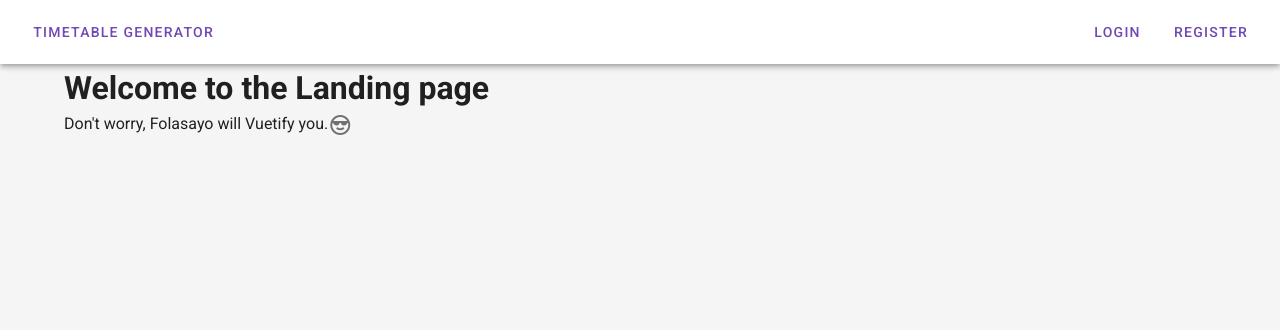
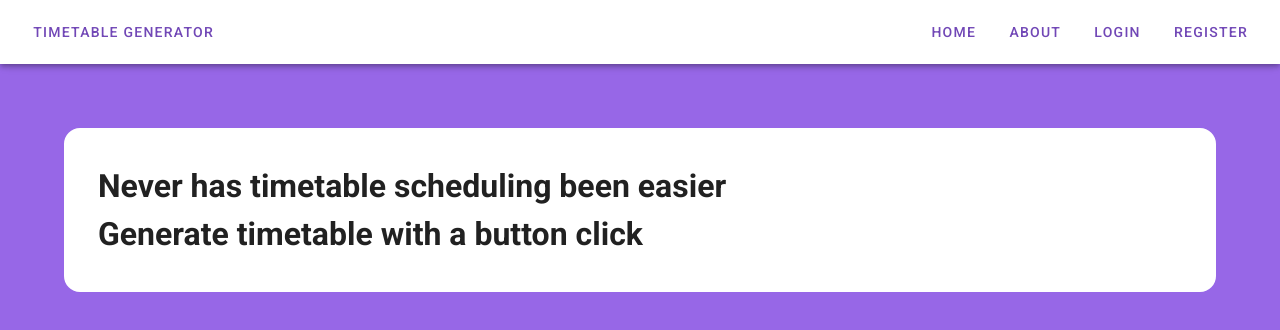
Before and after one commit to timothyokooboh/timetable-generator, a Vue app: page / in a window 1280 px wide. Shown: the top 330 px of the page. Built offline with nearby package versions, Linux system fonts and the light colour scheme.

Commit message:
checked out project structure

```diff
--- a/src/App.vue
+++ b/src/App.vue
@@ -26,3 +26,24 @@ export default {
   }),
 };
 </script>
+
+<style>
+  :root {
+  --primary-color:#7c47ec;
+  --secondary-color:#9767e7;
+  --lavender: #e9dbf6;
+  --blue-violet:#6b37d8;
+  }
+
+  .v-main__wrap {
+    background-color: var(--secondary-color);
+  }
+</style>
+
+
+color schemes
+
+
+
+
+#A482df
--- a/src/components/Navigation.vue
+++ b/src/components/Navigation.vue
@@ -16,6 +16,18 @@
 
             <v-spacer></v-spacer>
 
+            <router-link to="/register" active-class="active">
+                <a>
+                    <v-btn text color="#7147B6" class="hidden-xs-only"> Home </v-btn>
+                </a>
+            </router-link>
+
+            <router-link to="/register" active-class="active">
+                <a>
+                    <v-btn text color="#7147B6" class="hidden-xs-only"> About </v-btn>
+                </a>
+            </router-link>
+
             <router-link to="/login" active-class="active">
                 <a>
                     <v-btn text color="#7147B6" class="hidden-xs-only"> Login </v-btn>
@@ -27,6 +39,8 @@
                     <v-btn text color="#7147B6" class="hidden-xs-only"> Register </v-btn>
                 </a>
             </router-link>
+
+
 
         </v-app-bar>
 
@@ -61,6 +75,16 @@
                 drawer: false,
                 routes: [
                     {
+                        name: "Home",
+                        path: "/",
+                        icon: "mdi-home"
+                    },
+                    {
+                        name: "About",
+                        path: "/about",
+                        icon: "mdi-logout"
+                    },
+                    {
                         name: "Login",
                         path: "/login",
                         icon: "mdi-account-plus-outline"
@@ -69,7 +93,7 @@
                         name: "Register",
                         path: "/register",
                         icon: "mdi-logout"
-                    }
+                    },
                 ]
             }
         }
@@ -83,4 +107,7 @@
    .active {
        border-bottom: 2px solid #6F3CDA;
    }
+   .hidden-sm-and-up {
+       background-color:var(--secondary-color)
+   }
 </style>
--- a/src/views/Home.vue
+++ b/src/views/Home.vue
@@ -1,9 +1,17 @@
 <template>
   <div class="home">
-    <h1>Welcome to the Landing page</h1>
+    <!-- <h1>Welcome to the Landing page</h1> -->
     <div>
-      <span>Don't worry, Folasayo will Vuetify you.</span>
-      <v-icon>mdi-emoticon-cool-outline</v-icon>
+      <!-- <span>Don't worry, Folasayo will Vuetify you.</span>
+      <v-icon>mdi-emoticon-cool-outline</v-icon> -->
+    </div>
+    <div class="banner">
+      <div>
+       <h1> Never has timetable scheduling been easier </h1>
+      </div>
+      <div>
+        <h1>Generate timetable with a button click </h1>
+      </div>
     </div>
   </div>
 </template>
@@ -17,9 +25,18 @@ export default {
 }
 </script>
 
-<style>
+<style scoped>
   .home {
     width: 90%;
     margin: auto;
+    margin-top:4em;
+    padding:2em;
+    border:2px solid white;
+    border-radius:1em;
+    background-color: white;
+  }
+
+  .banner {
+    /* display: flex; */
   }
 </style>
```
